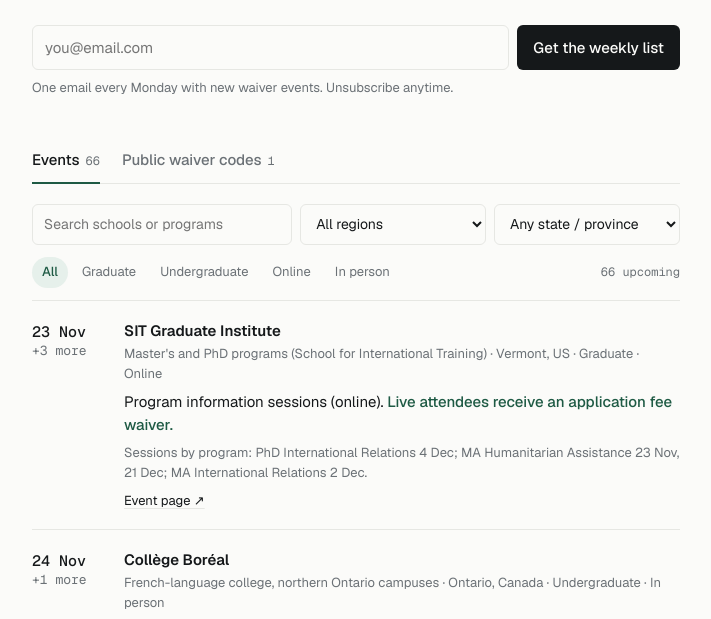
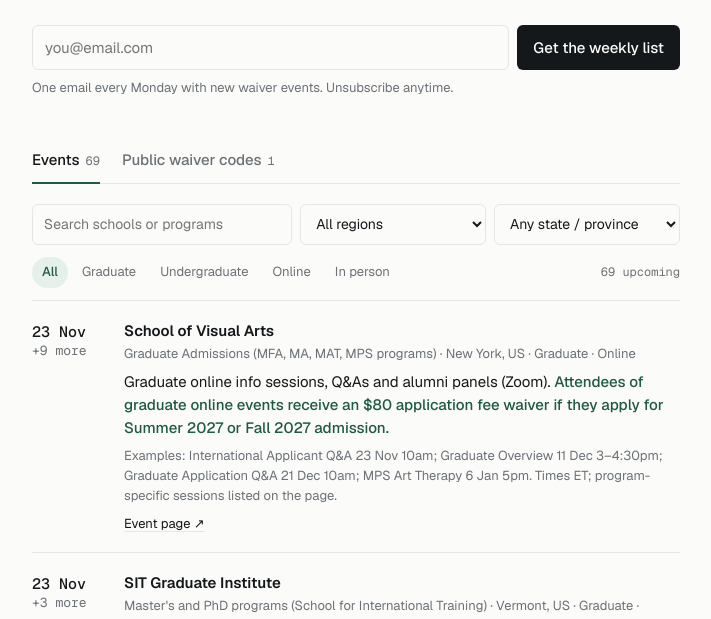
Before and after one commit to NharnahQwami/waiverwatch, a plain HTML site: page index.html in a window 1280 px wide. Shown: the part 175-794 px from the top of the page, without its empty margins (284-995 px from the left). Drawn offline with nearby package versions, Linux system fonts and the light colour scheme.

Commit message:
Daily refresh 2026-11-23: +3 added, -0 removed
Co-Authored-By: Claude <noreply@anthropic.com>

```diff
--- a/index.html
+++ b/index.html
@@ -136,11 +136,12 @@ footer{margin-top:40px;font-size:13px;color:var(--muted);display:flex;flex-direc
 
 <script>
 /* ==== CONFIG: updated by the daily refresh ==== */
-const CHECKED = "2026-11-22";
+const CHECKED = "2026-11-23";
 const SUBSCRIBE_URL = ""; // newsletter signup page; set once a mailing service is connected
 /* ==== EVENTS (only upcoming, only fresh pages) ==== */
 const EVENTS = [
   {school:"SIT Graduate Institute",unit:"Master's and PhD programs (School for International Training)",c:"US",st:"VT",level:"Graduate",fmt:"virtual",dates:["2026-11-23","2026-12-02","2026-12-04","2026-12-21"],event:"Program information sessions (online)",waiver:"Live attendees receive an application fee waiver",note:"Sessions by program: PhD International Relations 4 Dec; MA Humanitarian Assistance 23 Nov, 21 Dec; MA International Relations 2 Dec.",url:"https://graduate.sit.edu/admissions-aid/information-sessions-webinars/"},
+  {school:"School of Visual Arts",unit:"Graduate Admissions (MFA, MA, MAT, MPS programs)",c:"US",st:"NY",level:"Graduate",fmt:"virtual",dates:["2026-11-23","2026-12-02","2026-12-03","2026-12-08","2026-12-10","2026-12-11","2026-12-12","2026-12-21","2027-01-06","2027-01-12"],event:"Graduate online info sessions, Q&As and alumni panels (Zoom)",waiver:"Attendees of graduate online events receive an $80 application fee waiver if they apply for Summer 2027 or Fall 2027 admission",note:"Examples: International Applicant Q&A 23 Nov 10am; Graduate Overview 11 Dec 3–4:30pm; Graduate Application Q&A 21 Dec 10am; MPS Art Therapy 6 Jan 5pm. Times ET; program-specific sessions listed on the page.",url:"https://sva.edu/admissions/visit"},
   {school:"University of Pittsburgh",unit:"School of Computing and Information",c:"US",st:"PA",level:"Graduate",fmt:"virtual",dates:["2026-11-24","2026-12-08","2026-12-15","2026-12-21","2026-12-22","2027-01-05","2027-01-14","2027-01-21","2027-01-26","2027-02-02","2027-02-09","2027-02-12"],event:"Master's and PhD virtual info sessions",waiver:"Attend the full presentation; $85 fee waived",note:"Master's 21 Dec, 21 & 26 Jan, 2, 9 & 12 Feb · PhD 24 Nov, 8, 15 & 22 Dec, 5 & 14 Jan. Times ET. MSIS and MLIS sessions do not qualify.",url:"https://www.sci.pitt.edu/admissions/information-sessions"},
   {school:"Collège Boréal",unit:"French-language college, northern Ontario campuses",c:"CA",st:"ON",level:"Undergraduate",fmt:"in-person",dates:["2026-11-24","2026-11-26"],event:"Fall Open House (Portes ouvertes)",waiver:"Apply on site and Boréal covers the $150 application fee",note:"Kapuskasing 24 Nov 10am–2pm · Hearst 26 Nov 10am–2pm. A college rather than a university; programs taught in French.",url:"https://collegeboreal.ca/en/open-house/"},
   {school:"Touro University",unit:"School of Health Sciences",c:"US",st:"NY",level:"Graduate",fmt:"virtual",dates:["2026-11-24"],event:"MS in Applied Behavior Analysis Virtual Open House (Zoom), 7:30–8:30pm ET",waiver:"All open house attendees are given an application fee waiver code",note:"RSVP required for the Zoom link. Page metadata says 25 Nov; the event listing says 24 Nov.",url:"https://www.touro.edu/news--events/events/aba-open-house-112426.php"},
@@ -167,6 +168,7 @@ const EVENTS = [
   {school:"Boston University",unit:"College of Communication (master's programs)",c:"US",st:"MA",level:"Graduate",fmt:"virtual",dates:["2026-12-03"],event:"Prospective graduate student Zoom event (admissions Q&A 3 Dec)",waiver:"COM fee waiver for applicants who attended a COM info session, webinar or recruitment event",note:"Waiver terms are on COM's Graduate Application Fee Waiver page (bu.edu/com/admissions/graduate/graduate-application-fee-waiver/).",url:"https://www.bu.edu/com/prospective-graduate-student-events/"},
   {school:"Touro University",unit:"School of Health Sciences",c:"US",st:"NY",level:"Graduate",fmt:"virtual",dates:["2026-12-03"],event:"Industrial-Organizational Psychology Online Open House (Zoom), 7–8pm ET",waiver:"Participants receive an application fee waiver",note:"RSVP required; Zoom link sent by email. Page title shows 4 Dec, but event details say 3 Dec.",url:"https://www.touro.edu/news--events/events/io-open-house-11226.php"},
   {school:"University of Massachusetts Amherst",unit:"Isenberg School of Management (Online & Hybrid MBA)",c:"US",st:"MA",level:"Graduate",fmt:"virtual",dates:["2026-12-03"],event:"Online & Hybrid MBA Virtual Information Session, 12–1pm",waiver:"All attendees receive an Online/Hybrid MBA application fee waiver",note:"Do not pay when applying; the waiver is applied within 3–5 business days.",url:"https://www.isenberg.umass.edu/calendar/online-hybrid-mba-virtual-information-session-4"},
+  {school:"University of Southern California",unit:"Price School of Public Policy (online MPA)",c:"US",st:"CA",level:"Graduate",fmt:"virtual",dates:["2026-12-03","2027-01-08","2027-01-26","2027-02-10","2027-03-03","2027-04-21","2027-05-04","2027-05-21","2027-06-23","2027-07-21"],event:"MPA Online live information sessions (program overviews, faculty roundtables, alumni panels, funding webinar)",waiver:"Students who attend a webinar have the option to request an application fee waiver at the end of the presentation",note:"3 Dec session is on funding an online graduate education. Register for each session on the program page.",url:"https://priceschool.usc.edu/academics/masters/online-master-of-public-administration-mpa/"},
   {school:"Grand Valley State University",unit:"Master of Public Health",c:"US",st:"MI",level:"Graduate",fmt:"virtual",dates:["2026-12-05","2026-12-15","2027-01-15","2027-02-09","2027-03-20","2027-04-13","2027-05-11"],event:"MPH Virtual Information Sessions",waiver:"Attendees receive a code to waive the GVSU MPH application fee",note:"Pre-registration required. Each session has its own registration page on the GVSU events calendar.",url:"https://www.gvsu.edu/events/master-of-public-health-mph-virtual-information-se-556389.htm"},
   {school:"University of Colorado Anschutz",unit:"Palliative Care certificate and master's programs",c:"US",st:"CO",level:"Graduate",fmt:"virtual",dates:["2026-12-07","2026-12-14","2026-12-21","2027-01-11","2027-01-18","2027-01-25","2027-02-08","2027-02-15","2027-02-22","2027-03-01","2027-03-08","2027-03-15","2027-04-05","2027-04-12"],event:"Palliative Care virtual info sessions",waiver:"All attendees receive an application fee waiver",note:"Times in US Mountain. Registration links for 14 Dec, 18 Jan and 15 Mar show the following day; confirm when registering.",url:"https://www.cuanschutz.edu/graduate-programs/palliative-care/events"},
   {school:"Ball State University",unit:"Online graduate programs",c:"US",st:"IN",level:"Graduate",fmt:"virtual",dates:["2026-12-08","2026-12-10"],event:"Online program webinars (Nursing, Educational Administration, MBA/Business Analytics, Public Relations, ABA, Application Completion)",waiver:"Application fee waiver sent after the event to everyone who registers",note:"Application Completion 10 Dec · MBA and MS Business Analytics 8 Dec. Times ET.",url:"https://admissions.bsu.edu/portal/online-webinars"},
@@ -186,6 +188,7 @@ const EVENTS = [
   {school:"University of San Francisco",unit:"MFA in Writing for Young Readers (College of Arts and Sciences)",c:"US",st:"CA",level:"Graduate",fmt:"virtual",dates:["2026-12-15"],event:"MFA in Writing for Young Readers information session (monthly online open house)",waiver:"Attendees receive an application fee waiver",note:"5:30–6:30pm US Pacific.",url:"https://gradapply.usfca.edu/register/mfaydec15"},
   {school:"Loyola University Maryland",unit:"MS in Data Science (graduate)",c:"US",st:"MD",level:"Graduate",fmt:"virtual",dates:["2026-12-16"],event:"Data Science graduate virtual information sessions, 5:30pm ET",waiver:"Attendance at any information session waives the $60 graduate application fee",note:"Pre-registration required. Fees already paid are not refunded.",url:"https://www.loyola.edu/academics/data-science/graduate/information-sessions.html"},
   {school:"Villanova University",unit:"M. Louise Fitzpatrick College of Nursing, PhD in Nursing",c:"US",st:"PA",level:"Graduate",fmt:"virtual",dates:["2026-12-16","2027-01-20","2027-02-17","2027-03-17"],event:"PhD Virtual Information Sessions, Wednesdays 12–1pm",waiver:"Attendees receive an application fee waiver code",note:"",url:"https://www.villanova.edu/university/nursing/academic-programs/doctoral/phd/phd-info-sessions.html"},
+  {school:"Drexel University",unit:"LeBow College of Business (MBA and MS programs)",c:"US",st:"PA",level:"Graduate",fmt:"virtual",dates:["2026-12-16"],event:"LeBow Graduate Application Workshop (Zoom), 9:30–10:30am ET",waiver:"Event is eligible for an application fee waiver",note:"Zoom link sent after registration.",url:"https://www.lebow.drexel.edu/event/2026/12/16/lebow-graduate-application-workshop"},
   {school:"University of Michigan",unit:"School of Information",c:"US",st:"MI",level:"Graduate",fmt:"virtual",dates:["2026-12-18"],event:"Apply to / Explore the MSI and MHI sessions",waiver:"Attend live; waiver sent after the session",note:"Recurring through spring 2027 for the Fall 2027 cycle.",url:"https://sessions.studentlife.umich.edu/list?department=10"},
   {school:"University of Houston-Downtown",unit:"Marilyn Davies College of Business (transfer students)",c:"US",st:"TX",level:"Undergraduate",fmt:"virtual",dates:["2027-01-04","2027-02-25"],event:"Step Into Success transfer information sessions (Zoom), 6–7pm",waiver:"Eligible participants who attend may receive a $50 UHD admissions application fee waiver",note:"For new applicants who have not yet applied or paid the fee. RSVP for each date.",url:"https://www.uhd.edu/admissions/transfer/college-information-session.aspx"},
   {school:"Adelphi University",unit:"Graduate Admissions",c:"US",st:"NY",level:"Graduate",fmt:"virtual",dates:["2027-01-06"],event:"Virtual Graduate Open House, 5–7pm",waiver:"Enrollment counselors help attendees submit an application and have the fee waived",note:"Meet faculty and program directors; student financial services also available.",url:"https://www.adelphi.edu/events/virtual-graduate-open-house-2/"},
```
